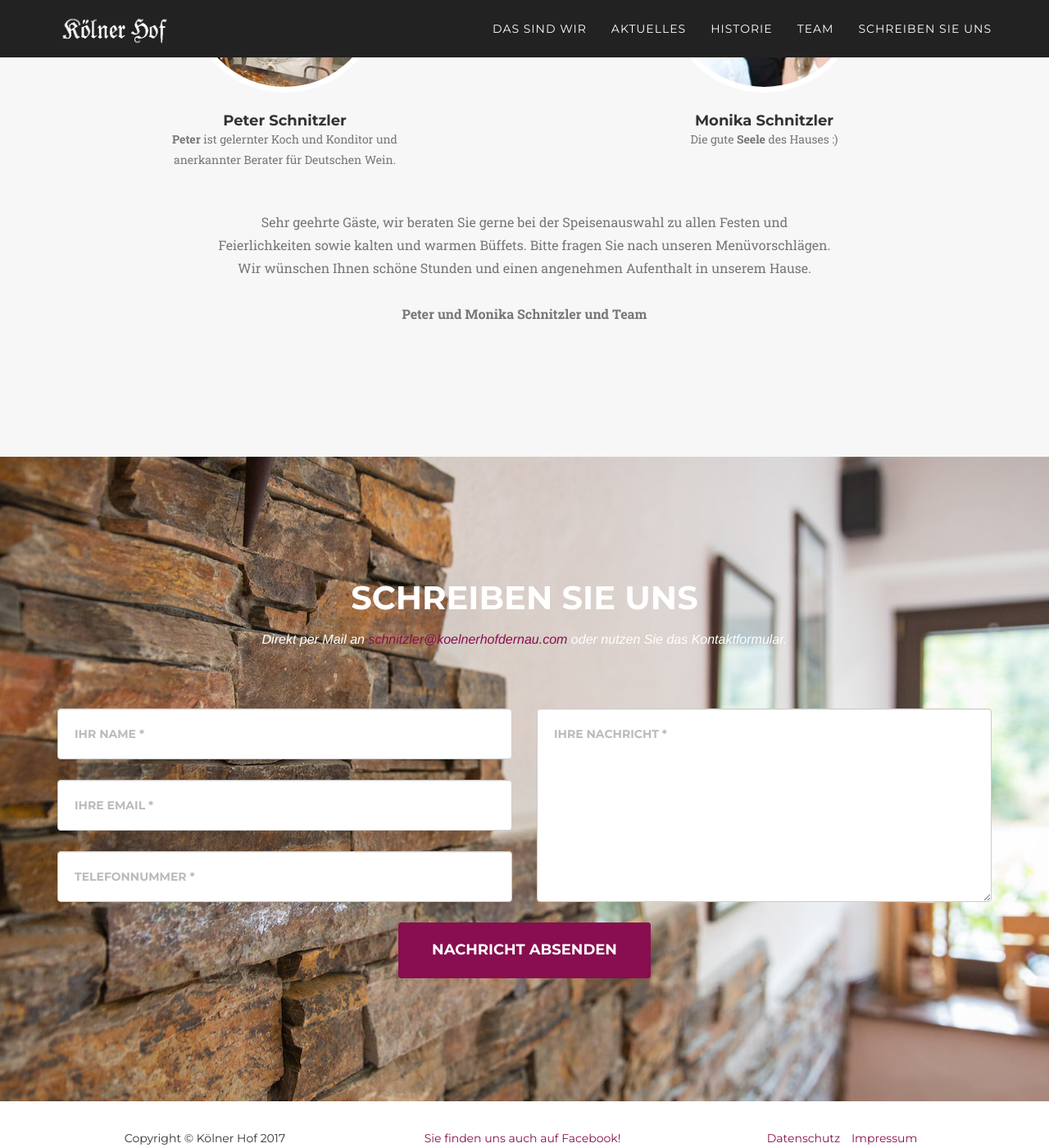
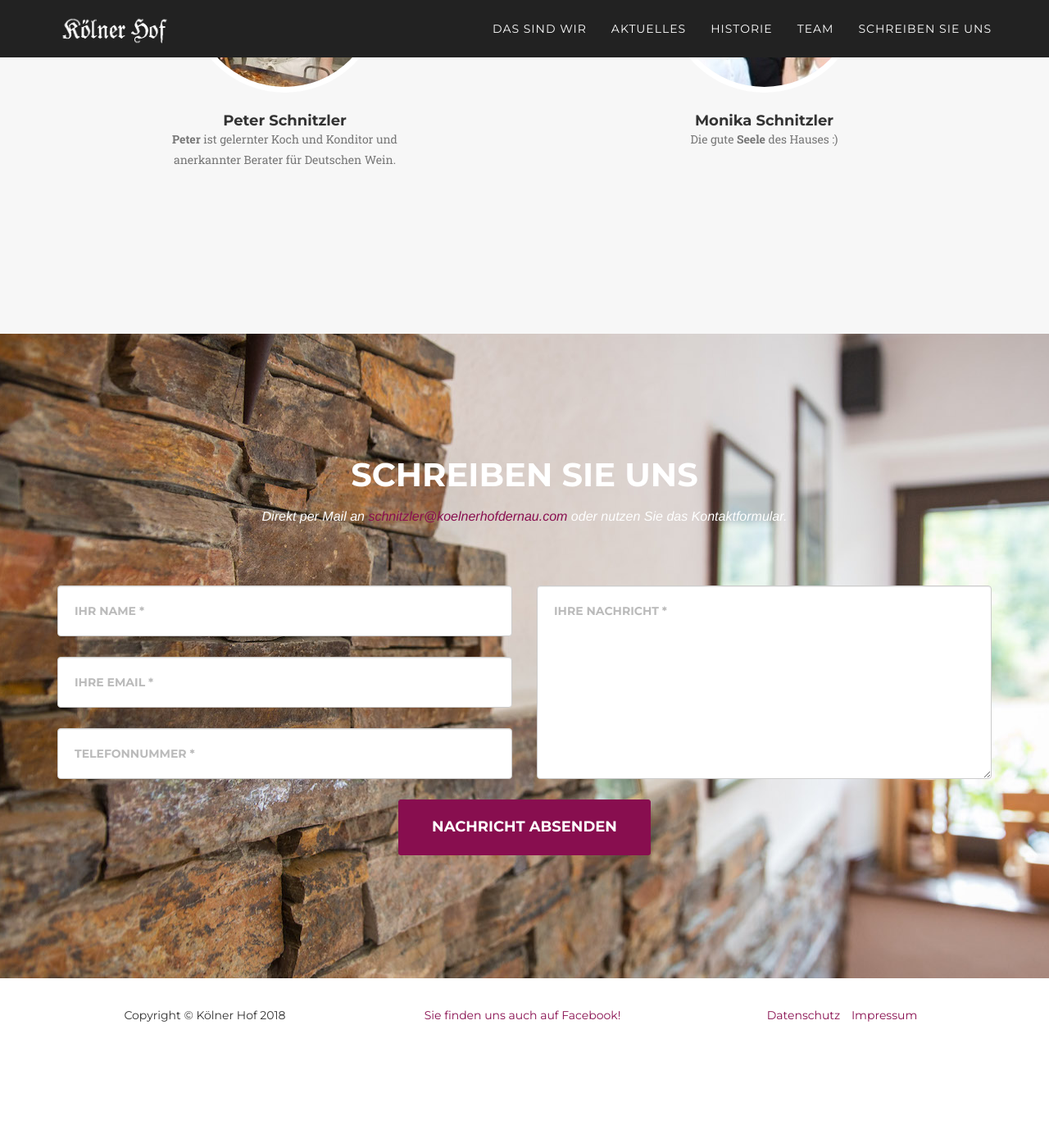
Before and after one commit to KoelnerHof/KoelnerHof.github.io, a Jekyll site: the page index.html, which Jekyll copies as it is, in a window 1280 px wide and 1400 px high, scrolled down 5806 px. Shown: the whole window at 82% size. Built offline with Jekyll 4.4.1, drawn with Linux system fonts in a browser that asks for light colours; nearby versions of some CDN libraries; some web fonts are replaced; library files that are not in the unit come from our copies; after the commit the page ends 7089 px from its top, so only the background shows below that; some of the changed text lies outside the part shown.

Commit message:
no message

```diff
--- a/index.html
+++ b/index.html
@@ -115,8 +115,8 @@
             <br><br>
             Telefonisch erreichen Sie uns unter: <br><b><a href="tel:026438407">02643/8407</a></b>
             <br><br>
-            <p style="font-size: 18px"><b>Unser Restaurant bleibt geschlossen: </b><br> 20.06 - einschließlich 25.06.2018 <br> 09.07 - einschließlich
-                26.07.2018</p>
+            <p style="font-size: 18px"><b>Unser Restaurant bleibt geschlossen: </b><br> 15.11 - einschließlich 22.11.2018 <br> 28.03 - einschließlich
+                04.04.2019</p>
         </div>
     </div>
 </header>
@@ -182,9 +182,9 @@
                 </a>
 
                 <div class="portfolio-caption">
-                    <h4>Ahrtal</h4>
+                    <h4>Catering</h4>
 
-                    <p class="text-muted">Die Ahr - Ein Paradies für Genießer</p>
+                    <p class="text-muted">Leckere Speisen für Ihre Feierlichkeiten</p>
                 </div>
             </div>
 
@@ -217,23 +217,23 @@
         <div class="row row-padding">
             <div class="col-md-4 col-sm-6 portfolio-item">
                 <div class="portfolio-caption">
-                    <a href="http://www.dernau.de/events/weinfruehling/"> <h4>Dernauer Weinfrühling <br> <br></h4></a>
+                    <a href="https://www.dernau.de/events/weinfruehling/"> <h4>Dernauer Weinfrühling <br> <br></h4></a>
 
-                    <p class="text-muted">27.04. - 29.04.2018</p>
+                    <p class="text-muted">26.04. - 28.04.2019</p>
                 </div>
             </div>
 
             <div class="col-md-4 col-sm-6 portfolio-item">
                 <div class="portfolio-caption">
-                    <a href="http://www.dernau.de/events/68-winzerfest-2018/"> <h4>Dernauer Winzerfest <br> <br></h4></a>
+                    <a href="https://www.dernau.de/veranstaltungen/winzerfest/besucher/"> <h4>Dernauer Winzerfest <br> <br></h4></a>
 
-                    <p class="text-muted">28.09. - 01.10.2018</p>
+                    <p class="text-muted">27.09. - 30.09.2019</p>
                 </div>
             </div>
 
             <div class="col-md-4 col-sm-6 portfolio-item">
                 <div class="portfolio-caption">
-                    <a href="http://www.dernau.de/events/martinsmarkt-2018/"> <h4>Martingsmarkt der regionalen Genüsse</h4></a>
+                    <a href="https://www.dernau.de/events/martinsmarkt/"> <h4>Martingsmarkt der regionalen Genüsse</h4></a>
 
                     <p class="text-muted">09.11. - 11.11.2018</p>
                 </div>
@@ -403,16 +403,6 @@
                 </div>
             </div>
         </div>
-        <div class="row">
-            <div class="col-lg-8 col-lg-offset-2 text-center">
-                <p class="large text-muted">Sehr geehrte Gäste,
-                    wir beraten Sie gerne bei der Speisenauswahl zu allen Festen und Feierlichkeiten sowie kalten und
-                    warmen Büffets.
-                    Bitte fragen Sie nach unseren Menüvorschlägen.
-                    Wir wünschen Ihnen schöne Stunden und einen angenehmen Aufenthalt in unserem Hause.
-                    <br/> <br><b>Peter und Monika Schnitzler und Team</b></p>
-            </div>
-        </div>
     </div>
 </section>
 
@@ -491,7 +481,7 @@
     <div class="container">
         <div class="row">
             <div class="col-md-4">
-                <span class="copyright">Copyright &copy; Kölner Hof 2017</span>
+                <span class="copyright">Copyright &copy; Kölner Hof 2018</span>
             </div>
             <div class="col-md-4">
                 <ul class="list-inline quicklinks">
@@ -1137,13 +1127,9 @@
             <div class="row">
                 <div class="col-lg-8 col-lg-offset-2">
                     <div class="modal-body">
-                        <h2>Das Ahrtal</h2>
+                        <h2>Catering</h2>
 
-                        <p class="item-intro text-muted">Das Ahrtal gehört zu den beliebtesten Wanderregionen in
-                            Deutschland.
-                            Herrliche Ausblicke genießen die Wanderer auf ihrem Weg durch die charakteristischen
-                            Weinberge, vorbei an schroffen Felsen und stillen Wäldern. Über die Grenzen hinaus bekannt
-                            sind der "Rotweinwanderweg" und der "Ahrsteig".</p>
+                        <p class="item-intro text-muted">Wir beraten Sie gerne bei der Speisenauswahl zu allen Festen und Feierlichkeiten sowie kalten und warmen Buffets.</p>
                         <!-- Carousel Start-->
                         <div id="carousel-ahrtal" class="carousel slide" data-ride="carousel">
 
```
